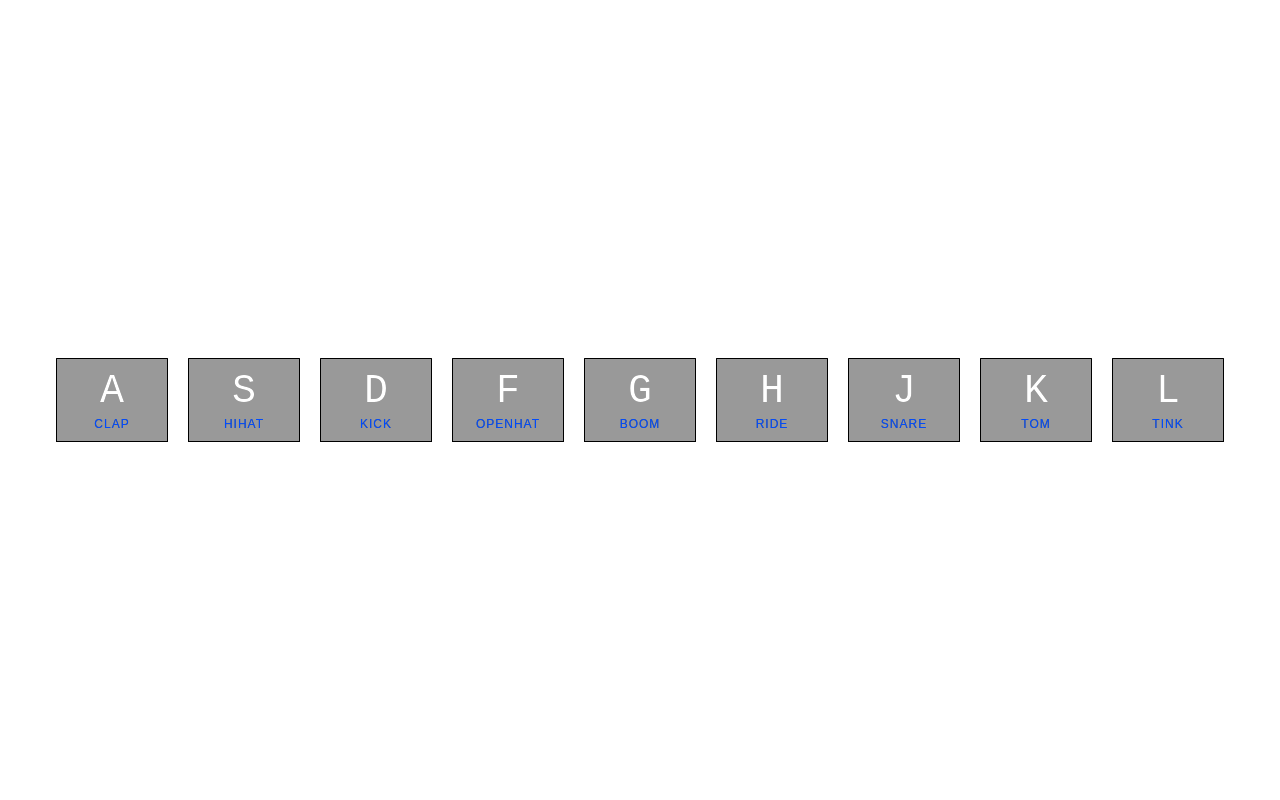
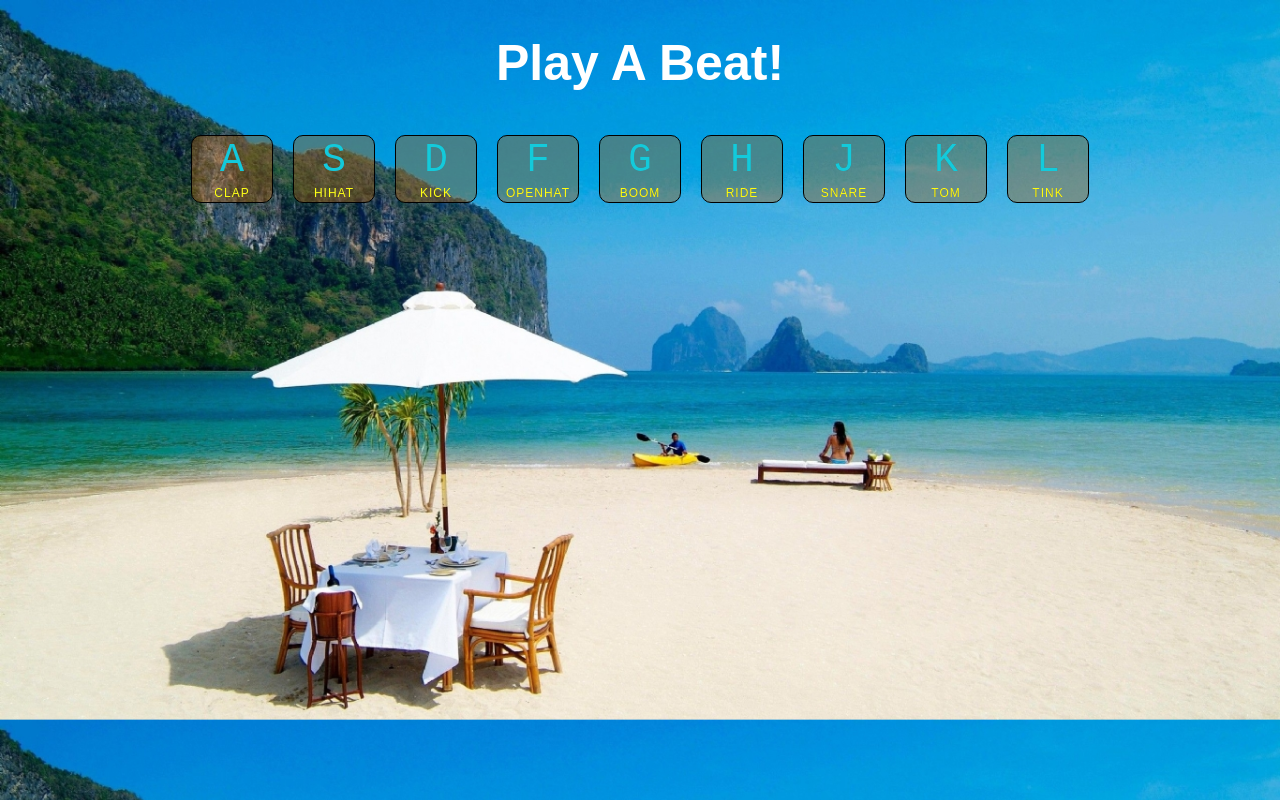
Before and after one commit to rachgriarte/DrumKit-, a plain HTML site: page index.html in a window 1280 px wide. Drawn offline with Linux system fonts and the light colour scheme.

Commit message:
fixed styling

```diff
--- a/index.html
+++ b/index.html
@@ -6,6 +6,7 @@
         <link rel="stylesheet" href="style.css">
     </head>
     <body>
+        <h1>Play A Beat!</h1>
         <!-- Keyboard -->
     <div class="keys">
         <div data-key="65" class="key">
--- a/style.css
+++ b/style.css
@@ -1,6 +1,6 @@
 html {
     font-size: 10px;
-    background-image: ("beachbg.jpg");
+    background-image: URL("beachbg.jpg");
     background-size: cover;
 }
 body,html {
@@ -8,25 +8,29 @@ body,html {
     padding: 0;
     font-family: sans-serif;
 }
-
+h1 {
+    font-size: 5rem;
+    text-align: center;
+    color: #FFFFFF;
+}
 .keys {
     display: flex;
     flex: 1;
-    min-height: 100vh;
+    /* min-height: 100vh; */
     align-items: center;
     justify-content: center;
 }
 .key {
     border: .4px solid black;
-    border-radius: .5px;
+    border-radius: 10px;
     margin: 1rem;
     font-size: 1.5rem;
-    padding: 1rem .5rem;
+    padding: .2rem .5rem;
     transition: all 0.07s ease;
-    width: 10rem;
+    width: 7rem;
     text-align: center;
-    color: white;
-    background: rgba(0,0,0,.4);
+    color: #13CADB;
+    background: rgba(171, 93, 14, 0.4);
     text-shadow: 0 0 .5px #585858;
 }
 .playing {
@@ -42,5 +46,5 @@ kbd {
     font-size: 1.2rem;
     text-transform: uppercase;
     letter-spacing: 1px;
-    color: #004CFF;
+    color: #FFFF13;
 }
```
